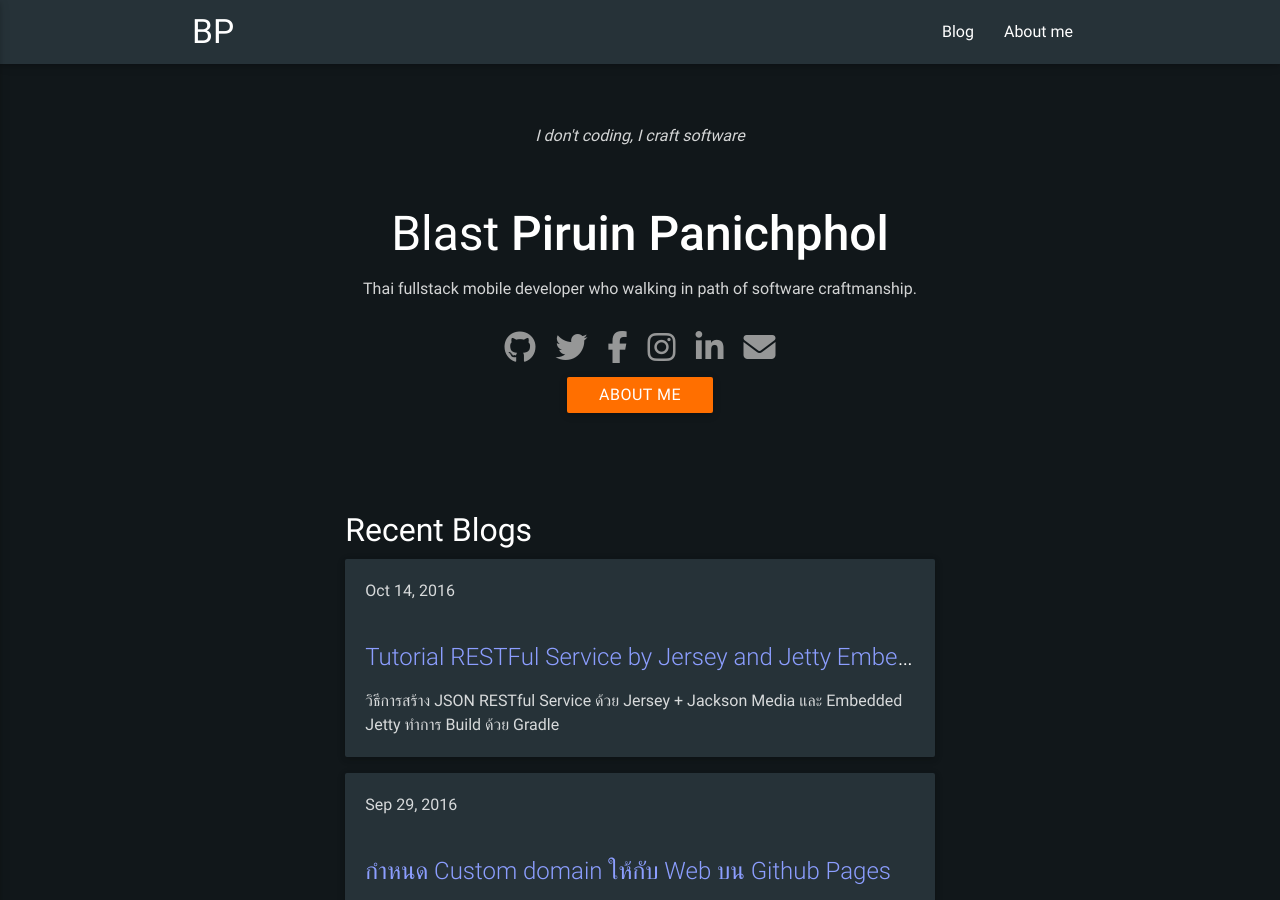
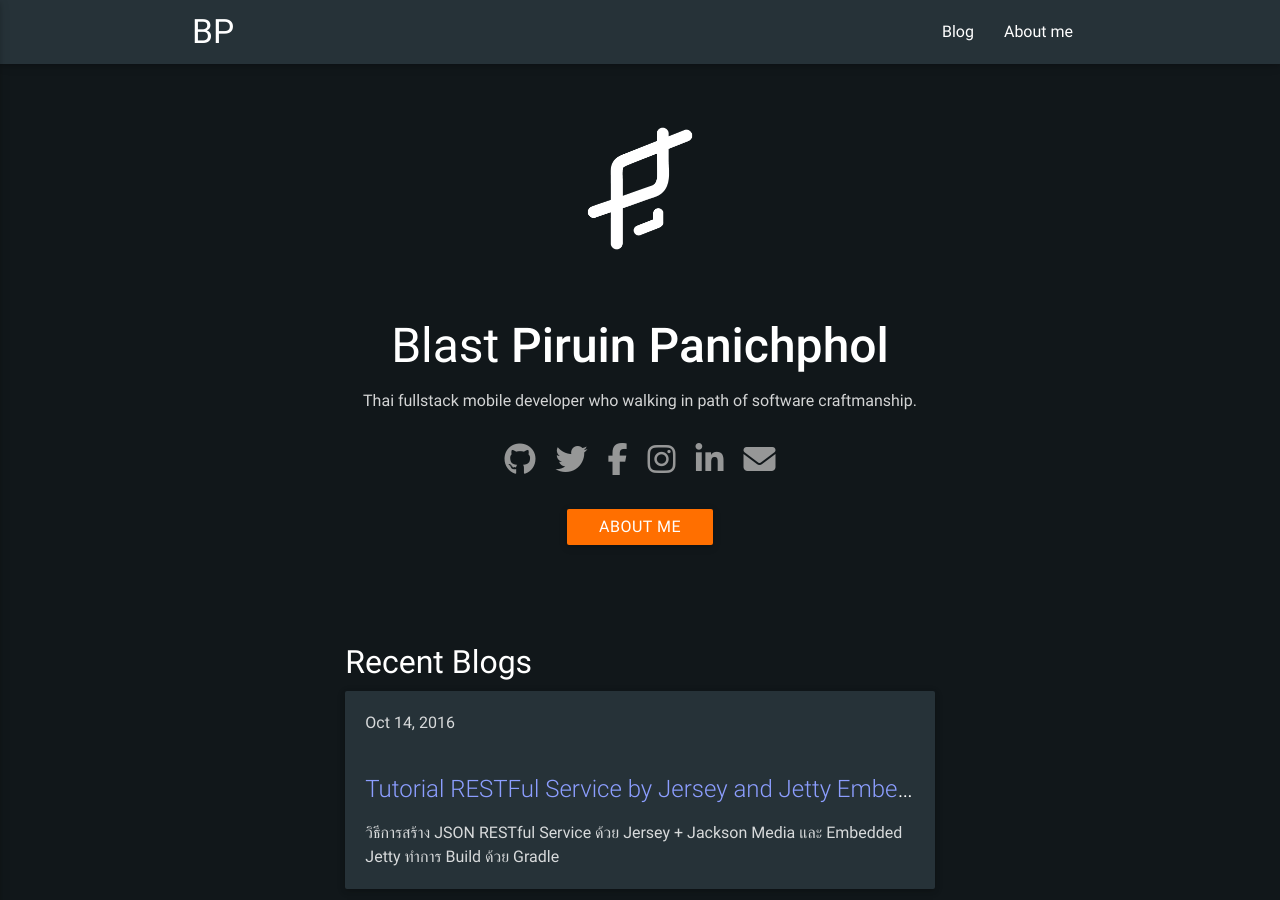
Before and after one commit to piruin/piruin.github.io, a Jekyll site: the page built from index.html, in a window 1280 px wide and 900 px high. Built offline with Jekyll 4.4.1, drawn with Linux system fonts in a browser that asks for light colours; nearby versions of some CDN libraries.

Commit message:
add logo on index page

```diff
--- a/index.html
+++ b/index.html
@@ -1,11 +1,16 @@
 ---
 ---
 <section class="billboard center-align">
-  <em>I don't coding, I craft software</em>
+
+  <div class="row valign-wrapper">
+    <div class="col s6 offset-s3 m2 offset-m5 ">
+      <img class="responsive-img" src="image/logo.png" alt="logo">
+    </div>
+  </div>
   <h1>Blast <strong>Piruin Panichphol</strong></h1>
   <p>{{ site.description }}</p>
   {% include social.html %}
-  <div class="center-align"><a href="/about/" class="waves-effect waves-light btn">About me</a></div>
+  <div class="center-align margin-top-20"><a href="/about/" class="waves-effect waves-light btn">About me</a></div>
 </section>
 
 <section class="row" id="recent-blog">
```
Also changed, not shown: image/logo.png (added).
